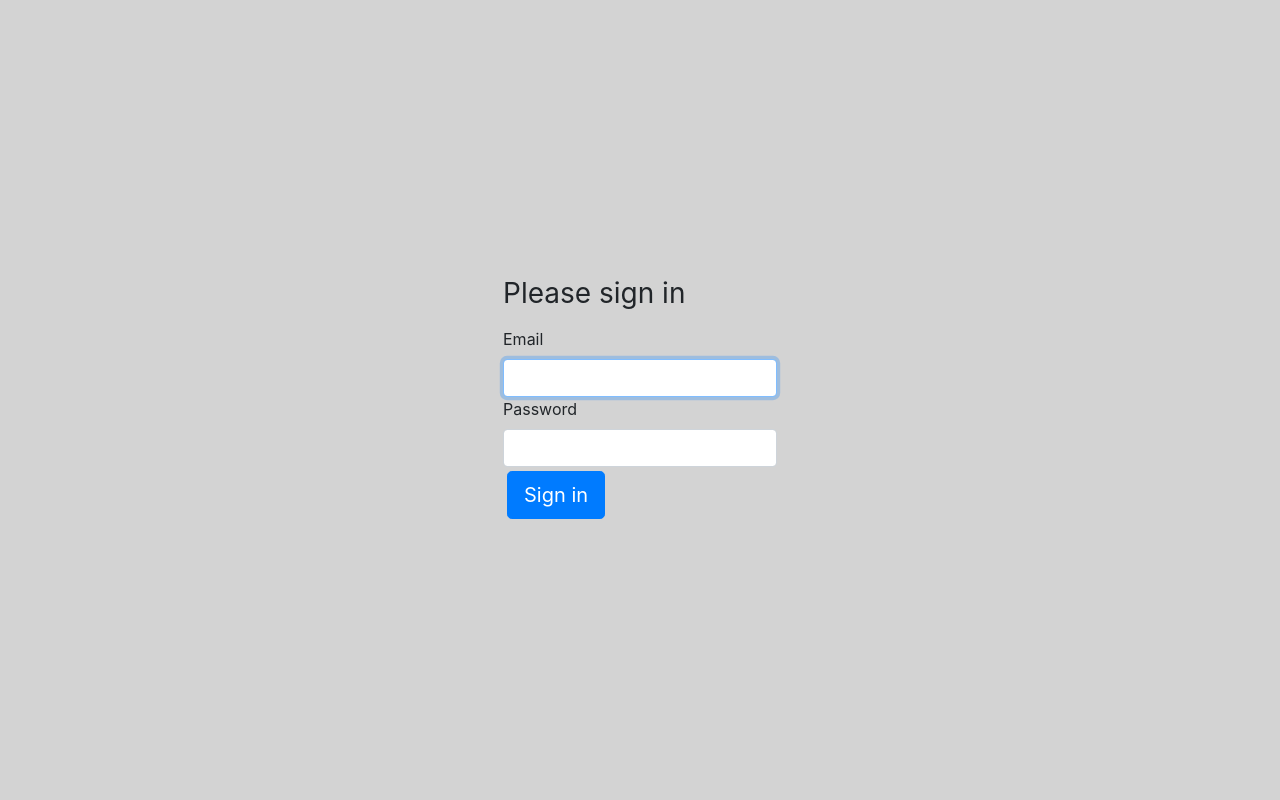
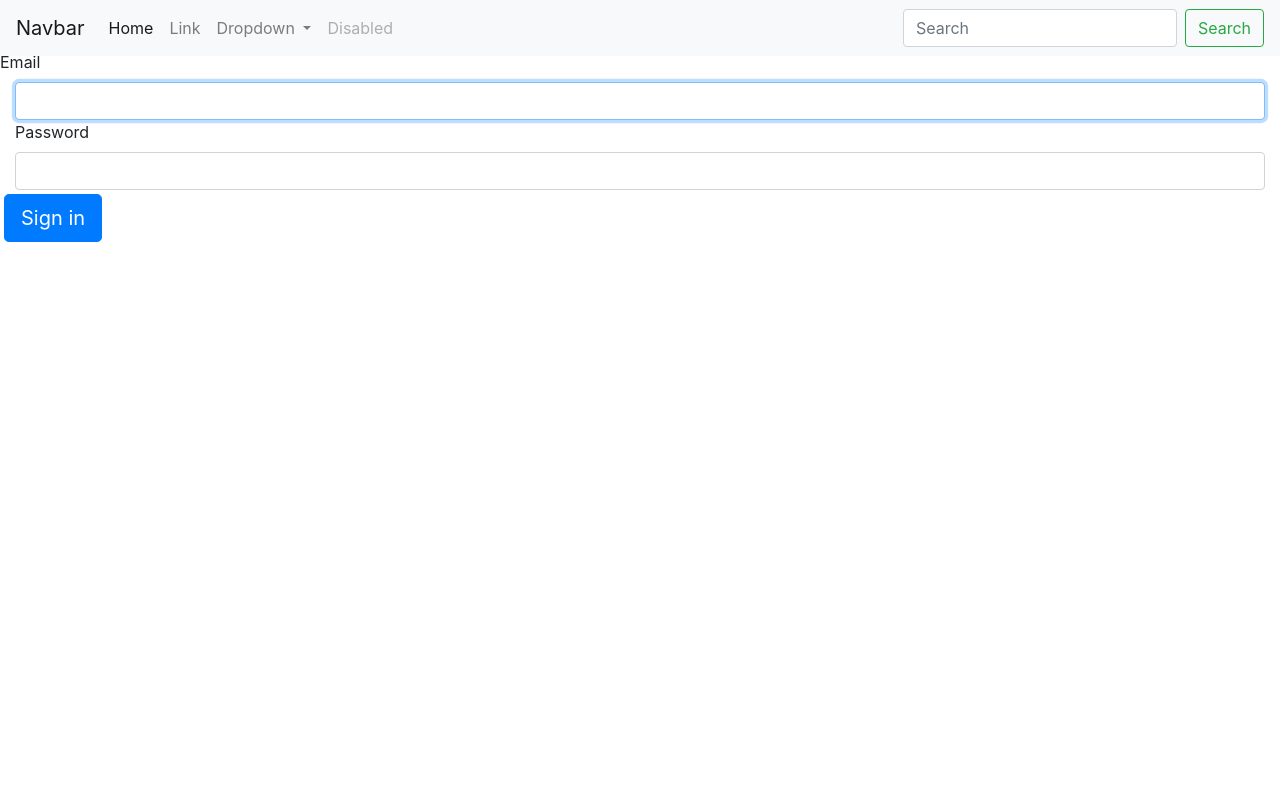
Before and after one commit to aoma95/blog-symfony, a Symfony app: template templates/security/login.html.twig in a window 1280 px wide. Run offline with Twig, Linux system fonts and the light colour scheme; the template is opened without the code that fills it, so the values that code supplies are empty; some libraries are stand-ins or nearby versions.

Commit message:
Premier test de structuration style Ajout d'une route profiles modification security.yaml

```diff
--- a/src/Entity/User.php
+++ b/src/Entity/User.php
@@ -20,6 +20,8 @@ class User implements UserInterface
     private $id;
 
     /**
+     * @Assert\NotBlank()
+     * @Assert\Email()
      * @ORM\Column(type="string", length=180, unique=true)
      */
     private $email;
@@ -30,6 +32,7 @@ class User implements UserInterface
     private $roles = [];
 
     /**
+     * @Assert\NotBlank()
      * @var string The hashed password
      * @ORM\Column(type="string")
      */
--- a/templates/base.html.twig
+++ b/templates/base.html.twig
@@ -2,17 +2,56 @@
 <html>
     <head>
         <meta charset="UTF-8">
+        <meta name="viewport" content="width=device-width, initial-scale=1">
         <title>{% block title %}Welcome!{% endblock %}</title>
         {% block stylesheets %}
             <link rel="stylesheet" href="https://stackpath.bootstrapcdn.com/bootstrap/4.4.1/css/bootstrap.min.css" integrity="sha384-Vkoo8x4CGsO3+Hhxv8T/Q5PaXtkKtu6ug5TOeNV6gBiFeWPGFN9MuhOf23Q9Ifjh" crossorigin="anonymous">
         {% endblock %}
-
         {% block javascripts %}
             <script src="https://code.jquery.com/jquery-3.4.1.slim.min.js" integrity="sha384-J6qa4849blE2+poT4WnyKhv5vZF5SrPo0iEjwBvKU7imGFAV0wwj1yYfoRSJoZ+n" crossorigin="anonymous"></script>
             <script src="https://cdn.jsdelivr.net/npm/popper.js@1.16.0/dist/umd/popper.min.js" integrity="sha384-Q6E9RHvbIyZFJoft+2mJbHaEWldlvI9IOYy5n3zV9zzTtmI3UksdQRVvoxMfooAo" crossorigin="anonymous"></script>
             <script src="https://stackpath.bootstrapcdn.com/bootstrap/4.4.1/js/bootstrap.min.js" integrity="sha384-wfSDF2E50Y2D1uUdj0O3uMBJnjuUD4Ih7YwaYd1iqfktj0Uod8GCExl3Og8ifwB6" crossorigin="anonymous"></script>
         {% endblock %}
     </head>
+    <header>
+    {% block header %}
+        <nav class="navbar navbar-expand-lg navbar-light bg-light fixed-top">
+            <a class="navbar-brand" href="#">Navbar</a>
+            <button class="navbar-toggler" type="button" data-toggle="collapse" data-target="#navbarSupportedContent" aria-controls="navbarSupportedContent" aria-expanded="false" aria-label="Toggle navigation">
+                <span class="navbar-toggler-icon"></span>
+            </button>
+
+            <div class="collapse navbar-collapse" id="navbarSupportedContent">
+                <ul class="navbar-nav mr-auto">
+                    <li class="nav-item active">
+                        <a class="nav-link" href="#">Home <span class="sr-only">(current)</span></a>
+                    </li>
+                    <li class="nav-item">
+                        <a class="nav-link" href="#">Link</a>
+                    </li>
+                    <li class="nav-item dropdown">
+                        <a class="nav-link dropdown-toggle" href="#" id="navbarDropdown" role="button" data-toggle="dropdown" aria-haspopup="true" aria-expanded="false">
+                            Dropdown
+                        </a>
+                        <div class="dropdown-menu" aria-labelledby="navbarDropdown">
+                            <a class="dropdown-item" href="#">Action</a>
+                            <a class="dropdown-item" href="#">Another action</a>
+                            <div class="dropdown-divider"></div>
+                            <a class="dropdown-item" href="#">Something else here</a>
+                        </div>
+                    </li>
+                    <li class="nav-item">
+                        <a class="nav-link disabled" href="#">Disabled</a>
+                    </li>
+                </ul>
+                <form class="form-inline my-2 my-lg-0">
+                    <input class="form-control mr-sm-2" type="search" placeholder="Search" aria-label="Search">
+                    <button class="btn btn-outline-success my-2 my-sm-0" type="submit">Search</button>
+                </form>
+            </div>
+        </nav>
+    {% endblock %}
+    </header>
     <body>
         {% block body %}{% endblock %}
     </body>
--- a/templates/security/login.html.twig
+++ b/templates/security/login.html.twig
@@ -4,22 +4,30 @@
 {% block stylesheets %}
     {{ parent() }}
     <style>
-        html{
-            width: 100%;
-            height: 100%;
-        }
-        body{
-            background-color: lightgrey;
-            display: flex;
-            flex-direction: column;
-            justify-content: center;
-            align-items: center;
-            height: 100%;
-        }
+        /*html{*/
+        /*    width: 100%;*/
+        /*    height: 100%;*/
+        /*}*/
+        /*body{*/
+        /*    background-color: lightgrey;*/
+        /*    display: flex;*/
+        /*    flex-direction: column;*/
+        /*    justify-content: center;*/
+        /*    align-items: center;*/
+        /*    width: 100%;*/
+        /*    height: 100%;*/
+        /*}*/
+        /*form{*/
+        /*    !*width: 80%;*!*/
+        /*}*/
+        /*nav{*/
+
+        /*}*/
     </style>
 {% endblock %}
 {% block body %}
-<form method="post">
+    <div class="row justify-content-center align-items-center">
+        <form method="post" class="container-fluid">
             {% if error %}
                 <div class="alert alert-danger">{{ error.messageKey|trans(error.messageData, 'security') }}</div>
             {% endif %}
@@ -32,9 +40,15 @@
 
             <h1 class="h3 mb-3 font-weight-normal">Please sign in</h1>
             <label for="inputEmail">Email</label>
+            <div class="col-md-12">
                 <input type="email" value="{{ last_username }}" name="email" id="inputEmail" class="form-control" required autofocus>
+            </div>
+            <div class="col-md-12">
                 <label for="inputPassword">Password</label>
+            </div>
+            <div class="col-md-12">
                 <input type="password" name="password" id="inputPassword" class="form-control" required>
+            </div>
 
             <input type="hidden" name="_csrf_token"
                    value="{{ csrf_token('authenticate') }}"
@@ -55,4 +69,6 @@
                 Sign in
             </button>
         </form>
+    </div>
+
 {% endblock %}
```
Also changed, not shown: src/Controller/UserController.php (+10 -0 lines), 1 other file. Lines whose indentation alone changed are shown as unchanged.
